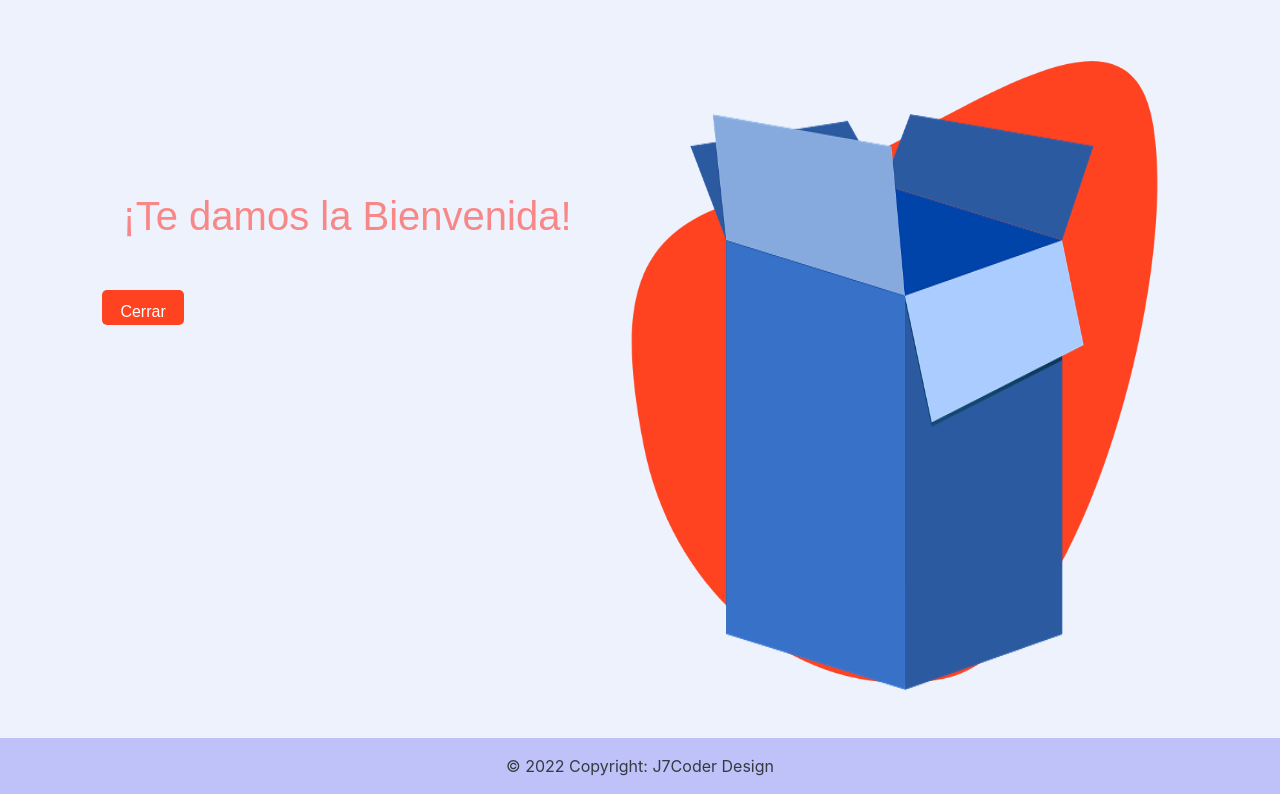
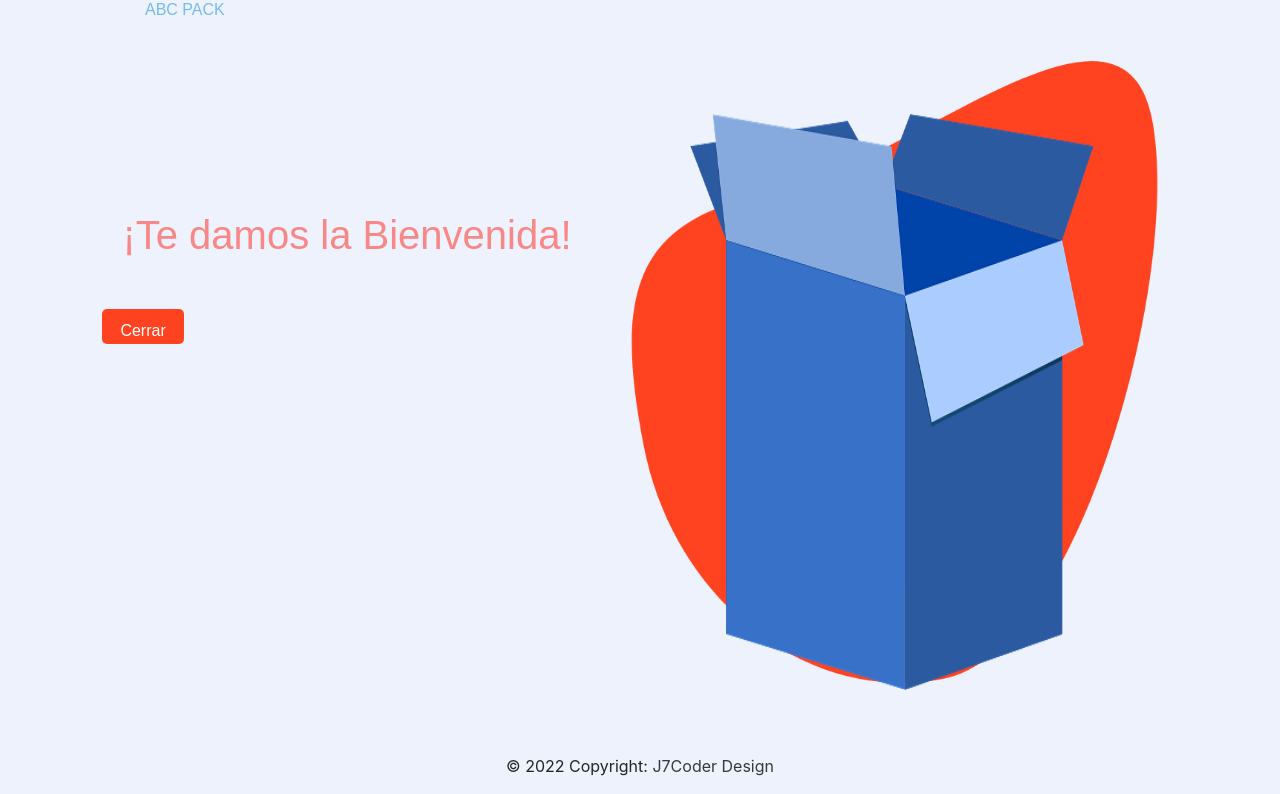
Before and after one commit to J7Coder/MyPracticesProjects, a PHP site: page /menuPrincipal/index.php in a window 1280 px wide. Shown: the part 110-904 px from the top of the page. Run offline with PHP 8.4, Linux system fonts and the light colour scheme; the visitor is signed in with stand-in values (Sample User, id 1).

Commit message:
18/02/2022

```diff
--- a/index.php
+++ b/index.php
@@ -1,3 +1,3 @@
 <?php
 
-header('location:loginDesign/login.php');
+header('location:/loginDesign/login.php');
--- a/loginDesign/login.php
+++ b/loginDesign/login.php
@@ -27,7 +27,7 @@
 			<p class="errorUser text-center d-none text-danger"></p>
 			<input type="password" placeholder="Contraseña" name="password" id="passwords"  class="form-control ml-3 mt-3">
 			<p class="errorPass d-none text-center text-danger"></p>
-			<p class=" errorMessage text-center text-danger"><?php //if(!$message_session==""){echo $message_session;}?></p>
+			<p class=" errorMessage text-center text-danger"></p>
 			<button name="btnIntrar" type="submit">Ingresar</button>
 		</form>
 	</div>
--- a/menuPrincipal/index.php
+++ b/menuPrincipal/index.php
@@ -115,10 +115,25 @@
         .space{
                 margin-left: 200px;
         }
+        .footer {
+            width: 100%;
+        }
+
+        .texto{
+            margin-left:145px;
+            color: rgba(89, 173, 232, 0.8);
+
+        }
+        .texto h5{
+            font-size:16px;
+        }
+
+
     </style>
 </head>
 <body>
     <div class="hero mb-5">
+
         <nav class="navbar navbar-expand-sm">
             <img src="images/logo3.png" alt="" class="logo">
             <ul class="navbar-nav">
@@ -127,7 +142,7 @@
                     Grupos
                     </a>
                     <div class="dropdown-menu">
-                        <a class="dropdown-item" href="#">Crear Grupos</a>
+                        <a class="dropdown-item" href="../viewIndex/datosIndex.php">Crear Grupos</a>
                         <a class="dropdown-item" href="#">Ver Grupos</a>
                      </div>
                 </li>
@@ -137,7 +152,7 @@
                     Procesos
                     </a>
                     <div class="dropdown-menu">
-                        <a class="dropdown-item" href="#">Agregar Proceso</a>
+                        <a class="dropdown-item" href="../viewIndex/procesoIndex.php">Agregar Proceso</a>
                         <a class="dropdown-item" href="#">Ver Procesos</a>
                      </div>
                 </li>
@@ -147,7 +162,7 @@
                     Trabajadores
                     </a>
                     <div class="dropdown-menu">
-                        <a class="dropdown-item" href="#">Agregar</a>
+                        <a class="dropdown-item" href="#" data-toggle="modal" data-target="#agregarT">Agregar</a>
                         <a class="dropdown-item" href="#">Ver Listado</a>
                      </div>
                 </li>
@@ -157,13 +172,15 @@
                     Informaciones
                     </a>
                     <div class="dropdown-menu">
-                        <a class="dropdown-item" href="#">Agregam Info</a>
-                        <a class="dropdown-item" href="#">Editar Info</a>
+                        <a class="dropdown-item" data-toggle="modal" data-target="#myModal">Agregar Info</a>
+                        <a class="dropdown-item" data-toggle="modal" data-target="#editarInfo">Editar Info</a>
                      </div>
                 </li>
 
             </ul>
         </nav>
+        <div class="texto"><h5>ABC PACK</h5></div>
+
         <div class="info">
             <h1 class="welcome">¡Te damos la Bienvenida!</h1>
             <a href="../loginDesign/sessionCerrar.php" onclick="return cerrarSession()">Cerrar</a>
@@ -174,21 +191,118 @@
         </div>
     </div>
 
-    <footer
-          class="text-center text-lg-start text-dark"
-          style="background: #edf2fc;"
-          >
-        <div
-         class="text-center p-3"
-         style="background-color: rgba(0, 0, 235, 0.2)"
-         >
-      © 2022 Copyright:
-      <a class="text-dark" href="#"
-         >J7Coder Design</a>
+
+    <div class="container mt-3">
+
+        <div class="modal fade" id="myModal">
+            <div class="modal-dialog">
+                <div class="modal-content">
+
+                    <!-- Modal Header -->
+                    <div class="modal-header text-center">
+                        <h4 class="modal-title ml-5">Agregar Informaciones</h4>
+                        <button type="button" class="close" data-dismiss="modal">x</button>
+                    </div>
+
+                    <!-- Modal body -->
+                    <div class="modal-body">
+                        <form action="" method="post">
+                            <div class="form-group">
+                            <label for="descripcion"><h6>Descripción:</h6></label>
+                            <input type="text" class="form-control" id="descripcion" placeholder="Ingresa la descripción o el titulo">
+                            <label for="infos" class="mt-4"><h6>Contenido:</h6></label>
+                            <textarea class="form-control" rows="5" id="info" name="text" placeholder="Ingresa informaciones"
+                              style="resize:none"></textarea>
+                            </div>
+                            <button type="submit" class="btn btn-primary">Guardar</button>
+                            <button type="button" class="btn btn-danger float-right" data-dismiss="modal">Cancelar</button>
+                        </form>
+                    </div>
+
+                </div>
+
+            </div>
+        </div>
+    </div>
+
+
+    <div class="container mt-3">
+
+        <div class="modal fade" id="agregarT">
+            <div class="modal-dialog">
+                <div class="modal-content">
+
+                    <!-- Modal Header -->
+                    <div class="modal-header text-center">
+                        <h4 class="modal-title ml-5">Nuevo trabajadores</h4>
+                        <button type="button" class="close" data-dismiss="modal">x</button>
+                    </div>
+
+                    <!-- Modal body -->
+                    <div class="modal-body">
+                        <form action="" method="post">
+                            <div class="form-group">
+                            <label for="nombreT"><h6>Nombre:</h6></label>
+                            <input type="text" class="form-control" id="nombreT" placeholder="Nombre del trabajador">
+                            <label for="apelT" class="mt-4"><h6>Apellido:</h6></label>
+                            <input type="text" class="form-control" id="apelT" placeholder="Apellido del trabajador">
+                            <label for="rutT" class="mt-4"><h6>Rut:</h6></label>
+                            <input type="text" class="form-control mb-4" id="rutT" placeholder="Rut del trabajador">
+                            <button type="submit" class="btn btn-primary">Agregar</button>
+                            <button type="button" class="btn btn-danger float-right" data-dismiss="modal">Cancelar</button>
+                        </form>
+                    </div>
+
+                </div>
+
+            </div>
+        </div>
+    </div>
+
+
+    <div class="container mt-3">
+
+        <div class="modal fade" id="editarInfo">
+            <div class="modal-dialog">
+                <div class="modal-content">
+
+                    <!-- Modal Header -->
+                    <div class="modal-header text-center">
+                        <h4 class="modal-title ml-5">Editar Informaciones</h4>
+                        <button type="button" class="close" data-dismiss="modal">x</button>
+                    </div>
+
+                    <!-- Modal body -->
+                    <div class="modal-body">
+                        <form action="" method="post">
+                            <div class="form-group">
+                            <label for="descripcion"><h6>Descripcion:</h6></label>
+                            <input type="text" class="form-control" id="descripcion">
+                            <label for="contenido" class="mt-3"><h6>Contenido:</h6></label>
+                            <textarea class="form-control mb-3" rows="5" id="contenido" name="text" style="resize: none;"></textarea>
+                            <button type="submit" class="btn btn-primary">Editar</button>
+                            <a href="#" class="float-right">Eliminar</a>
+                        </form>
+                    </div>
+
+                </div>
+
+            </div>
+        </div>
+    </div>
+
+
+
+
+
+    <div class="text-center p-3 footer" style="background: #edf2fc;">
+         © 2022 Copyright:
+        <a class="text-dark" href="#">J7Coder Design</a>
 
     </div>
-    <!-- Copyright -->
-  </footer>
+
+
+
     <script>
         function cerrarSession(){
             const responce=confirm("¿Quieres salir del sistema?");
--- a/conexion.php
+++ b/viewIndex/conexion.php
@@ -1,5 +1,5 @@
 <?php
-$cadena='mysql:host=localhost;dbname=courso_php';
+$cadena='mysql:host=localhost;dbname=proyecto_abcpack';
 $usuario='root';
 $password='';
 
--- a/datosIndex.php
+++ b/viewIndex/datosIndex.php
@@ -3,7 +3,7 @@
     session_start();
     include "datos.php";
     if(!$_SESSION['user'] && !$_SESSION['password']){
-        header('location:loginDesign/login.php');
+        header('location:../loginDesign/login.php');
     }
 ?>
 
@@ -62,7 +62,7 @@
   </form>
     <ul class="navbar-nav">
      <li class="nav-item">
-      <a class="nav-link right" href="menuPrincipal/index.php">Home</a>
+      <a class="nav-link right" href="../menuPrincipal/index.php">Home</a>
         </li>
     </ul>
 </nav>
--- a/procesoIndex.php
+++ b/viewIndex/procesoIndex.php
@@ -4,7 +4,7 @@
     include "editarProceso.php";
 
     if(!$_SESSION['user'] && !$_SESSION['password']){
-        header('location:/loginDesign/login.php');
+        header('location:../loginDesign/login.php');
     }
 ?>
 
@@ -88,7 +88,7 @@
   </form>
   <ul class="navbar-nav">
      <li class="nav-item">
-      <a class="nav-link right" href="menuPrincipal/index.php">Home</a>
+      <a class="nav-link right" href="../menuPrincipal/index.php">Home</a>
         </li>
     </ul>
 </nav>
```
Also changed, not shown: viewIndex/app.js (renamed from app.js), viewIndex/datos.php (renamed from datos.php), viewIndex/delete.php (renamed from delete.php), viewIndex/editarProceso.php (renamed from editarProceso.php), viewIndex/eliminar.php (renamed from eliminar.php), viewIndex/eliminarProceso.php (renamed from eliminarProceso.php).
